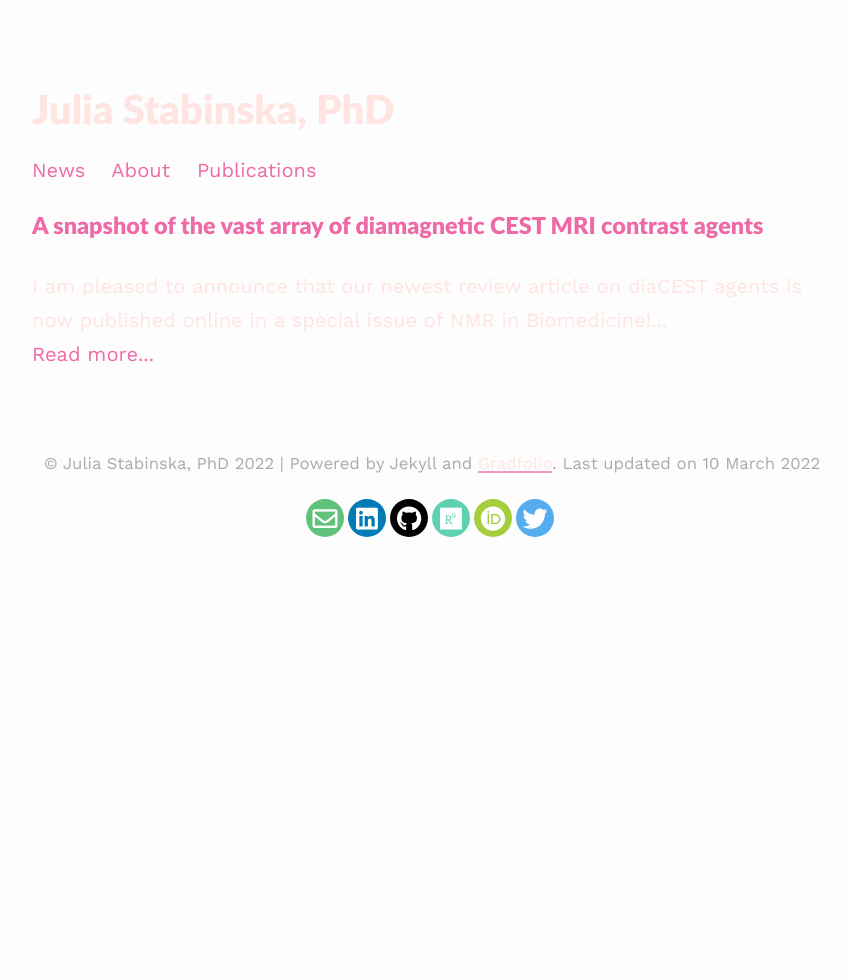
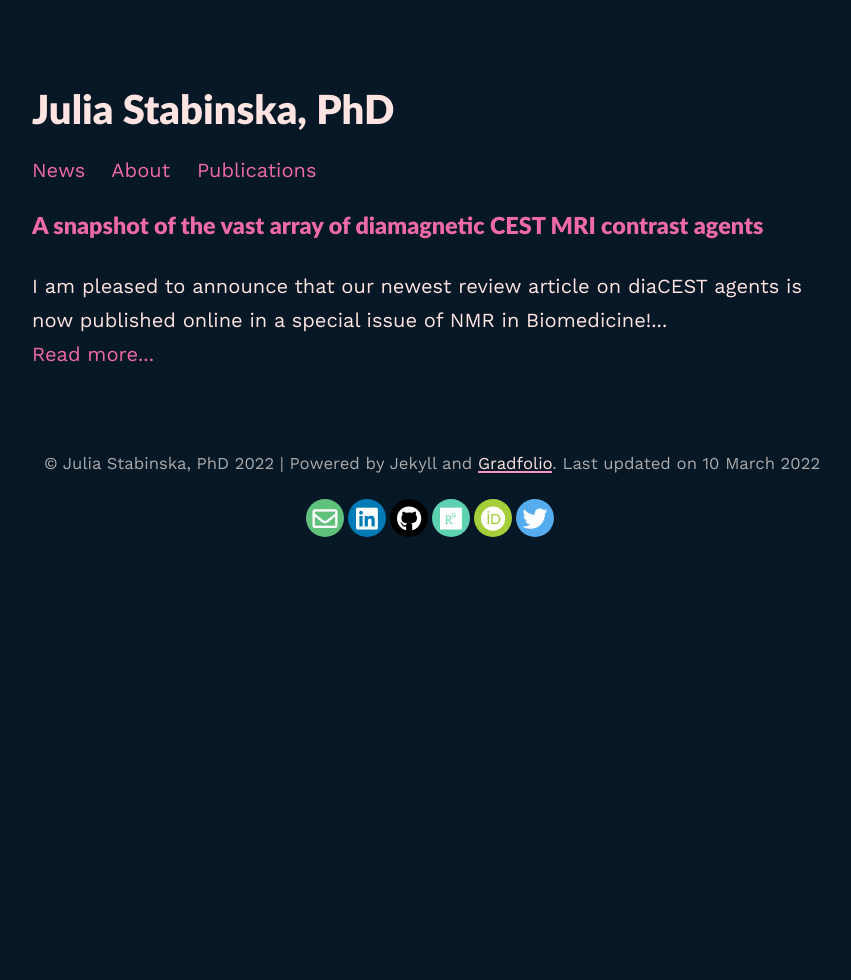
Before and after one commit to stabinska/stabinska.github.io, a Jekyll site: the page built from index.md, in a window 1280 px wide. Shown: the whole page, without its empty margins (208-1059 px from the left). Built offline with Jekyll 4.4.1, drawn with Linux system fonts in a browser that asks for light colours; nearby versions of some CDN libraries.

Commit message:
Light mode
Update Light mode

```diff
--- a/assets/css/_sass/variables.scss
+++ b/assets/css/_sass/variables.scss
@@ -11,8 +11,8 @@ $background-color: #fdfdfd;
 $brand-color:      #EE6AA7;
 
 // Color scheme for light
-$body-bg: #fdfdfd;
-$projectbox: #cfe6a4;
+$body-bg: #061725;
+$projectbox: lighten($body-bg, 10%);
 $text-color: #FFE4E1;
 
 // Color scheme for dark modes
```
